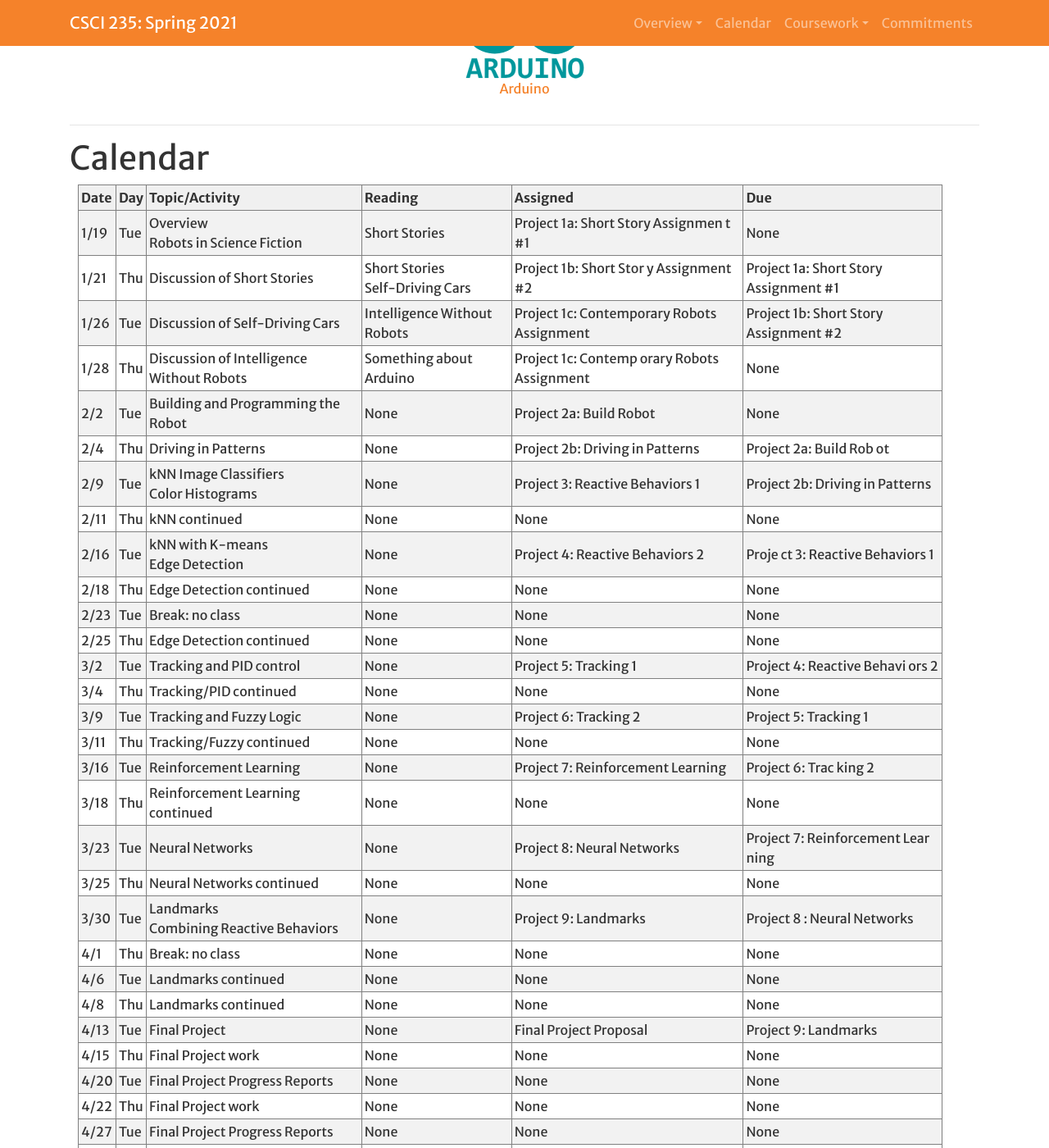
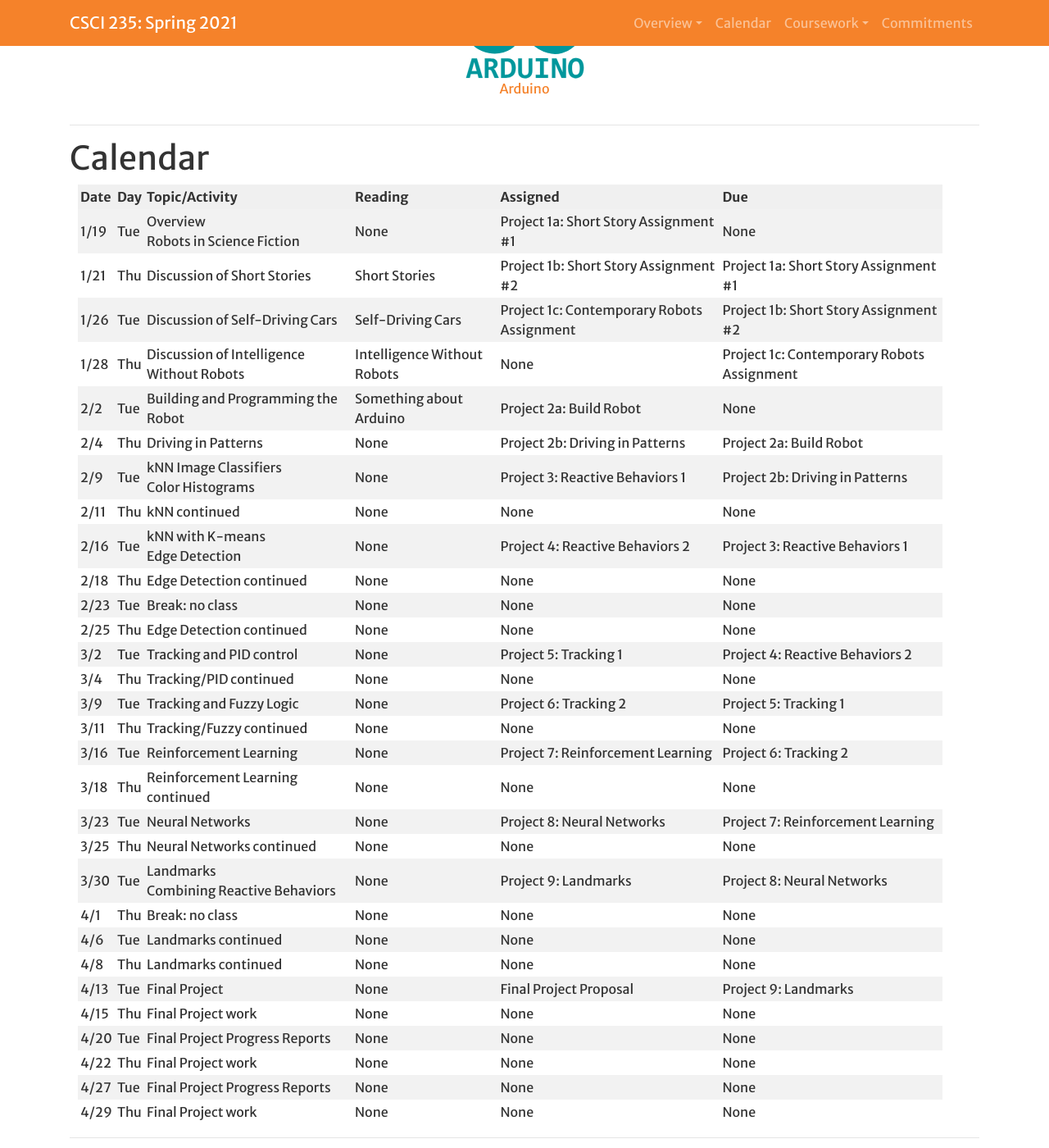
Before and after one commit to Hendrix-CS/csci235, a Jekyll site: the page built from index.md, in a window 1280 px wide and 1400 px high, scrolled down 1252 px. Shown: the whole window at 82% size. Built offline with Jekyll 4.4.1, drawn with Linux system fonts in a browser that asks for light colours; a script that is not in the unit is left out; our own code applies the rules of GitHub Pages for plain Markdown files.

Commit message:
Updated calendar.

```diff
--- a/index.md
+++ b/index.md
@@ -29,42 +29,30 @@ Upon completing this course, our goal is for you to be able to:
 
 # <a name="calendar">Calendar</a>
 
-<table border cellspacing="2" cellpadding="3">
+<table cellspacing="2" cellpadding="3">
 <tbody>
 <tr><th>Date</th><th>Day</th><th>Topic/Activity</th><th>Reading</th><th>Assigned</th><th>Due</th></tr>
-<tr><td>1/19</td><td>Tue</td><td>Overview<br>Robots in Science Fiction</td><td>Short Stories</td><td>Project 1a: Short Story Assignmen
-t #1</td><td>None</td></tr>
-<tr><td>1/21</td><td>Thu</td><td>Discussion of Short Stories</td><td>Short Stories<br>Self-Driving Cars</td><td>Project 1b: Short Stor
-y Assignment #2</td><td>Project 1a: Short Story Assignment #1</td></tr>
-<tr><td>1/26</td><td>Tue</td><td>Discussion of Self-Driving Cars</td><td>Intelligence Without Robots</td><td>Project 1c: Contemporary
-Robots Assignment</td><td>Project 1b: Short Story Assignment #2</td></tr>
-<tr><td>1/28</td><td>Thu</td><td>Discussion of Intelligence Without Robots</td><td>Something about Arduino</td><td>Project 1c: Contemp
-orary Robots Assignment</td><td>None</td></tr>
-<tr><td>2/2</td><td>Tue</td><td>Building and Programming the Robot</td><td>None</td><td>Project 2a: Build Robot</td><td>None</td></tr>
-<tr><td>2/4</td><td>Thu</td><td>Driving in Patterns</td><td>None</td><td>Project 2b: Driving in Patterns</td><td>Project 2a: Build Rob
-ot</td></tr>
-<tr><td>2/9</td><td>Tue</td><td>kNN Image Classifiers<br>Color Histograms</td><td>None</td><td>Project 3: Reactive Behaviors 1</td><td
->Project 2b: Driving in Patterns</td></tr>
+<tr><td>1/19</td><td>Tue</td><td>Overview<br>Robots in Science Fiction</td><td>None</td><td>Project 1a: Short Story Assignment #1</td><td>None</td></tr>
+<tr><td>1/21</td><td>Thu</td><td>Discussion of Short Stories</td><td>Short Stories</td><td>Project 1b: Short Story Assignment #2</td><td>Project 1a: Short Story Assignment #1</td></tr>
+<tr><td>1/26</td><td>Tue</td><td>Discussion of Self-Driving Cars</td><td>Self-Driving Cars</td><td>Project 1c: Contemporary Robots Assignment</td><td>Project 1b: Short Story Assignment #2</td></tr>
+<tr><td>1/28</td><td>Thu</td><td>Discussion of Intelligence Without Robots</td><td>Intelligence Without Robots</td><td>None</td><td>Project 1c: Contemporary Robots Assignment</td></tr>
+<tr><td>2/2</td><td>Tue</td><td>Building and Programming the Robot</td><td>Something about Arduino</td><td>Project 2a: Build Robot</td><td>None</td></tr>
+<tr><td>2/4</td><td>Thu</td><td>Driving in Patterns</td><td>None</td><td>Project 2b: Driving in Patterns</td><td>Project 2a: Build Robot</td></tr>
+<tr><td>2/9</td><td>Tue</td><td>kNN Image Classifiers<br>Color Histograms</td><td>None</td><td>Project 3: Reactive Behaviors 1</td><td>Project 2b: Driving in Patterns</td></tr>
 <tr><td>2/11</td><td>Thu</td><td>kNN continued</td><td>None</td><td>None</td><td>None</td></tr>
-<tr><td>2/16</td><td>Tue</td><td>kNN with K-means<br>Edge Detection</td><td>None</td><td>Project 4: Reactive Behaviors 2</td><td>Proje
-ct 3: Reactive Behaviors 1</td></tr>
+<tr><td>2/16</td><td>Tue</td><td>kNN with K-means<br>Edge Detection</td><td>None</td><td>Project 4: Reactive Behaviors 2</td><td>Project 3: Reactive Behaviors 1</td></tr>
 <tr><td>2/18</td><td>Thu</td><td>Edge Detection continued</td><td>None</td><td>None</td><td>None</td></tr>
 <tr><td>2/23</td><td>Tue</td><td>Break: no class</td><td>None</td><td>None</td><td>None</td></tr>
 <tr><td>2/25</td><td>Thu</td><td>Edge Detection continued</td><td>None</td><td>None</td><td>None</td></tr>
-<tr><td>3/2</td><td>Tue</td><td>Tracking and PID control</td><td>None</td><td>Project 5: Tracking 1</td><td>Project 4: Reactive Behavi
-ors 2</td></tr>
+<tr><td>3/2</td><td>Tue</td><td>Tracking and PID control</td><td>None</td><td>Project 5: Tracking 1</td><td>Project 4: Reactive Behaviors 2</td></tr>
 <tr><td>3/4</td><td>Thu</td><td>Tracking/PID continued</td><td>None</td><td>None</td><td>None</td></tr>
-<tr><td>3/9</td><td>Tue</td><td>Tracking and Fuzzy Logic</td><td>None</td><td>Project 6: Tracking 2</td><td>Project 5: Tracking 1</td>
-</tr>
+<tr><td>3/9</td><td>Tue</td><td>Tracking and Fuzzy Logic</td><td>None</td><td>Project 6: Tracking 2</td><td>Project 5: Tracking 1</td></tr>
 <tr><td>3/11</td><td>Thu</td><td>Tracking/Fuzzy continued</td><td>None</td><td>None</td><td>None</td></tr>
-<tr><td>3/16</td><td>Tue</td><td>Reinforcement Learning</td><td>None</td><td>Project 7: Reinforcement Learning</td><td>Project 6: Trac
-king 2</td></tr>
+<tr><td>3/16</td><td>Tue</td><td>Reinforcement Learning</td><td>None</td><td>Project 7: Reinforcement Learning</td><td>Project 6: Tracking 2</td></tr>
 <tr><td>3/18</td><td>Thu</td><td>Reinforcement Learning continued</td><td>None</td><td>None</td><td>None</td></tr>
-<tr><td>3/23</td><td>Tue</td><td>Neural Networks</td><td>None</td><td>Project 8: Neural Networks</td><td>Project 7: Reinforcement Lear
-ning</td></tr>
+<tr><td>3/23</td><td>Tue</td><td>Neural Networks</td><td>None</td><td>Project 8: Neural Networks</td><td>Project 7: Reinforcement Learning</td></tr>
 <tr><td>3/25</td><td>Thu</td><td>Neural Networks continued</td><td>None</td><td>None</td><td>None</td></tr>
-<tr><td>3/30</td><td>Tue</td><td>Landmarks<br>Combining Reactive Behaviors</td><td>None</td><td>Project 9: Landmarks</td><td>Project 8
-: Neural Networks</td></tr>
+<tr><td>3/30</td><td>Tue</td><td>Landmarks<br>Combining Reactive Behaviors</td><td>None</td><td>Project 9: Landmarks</td><td>Project 8: Neural Networks</td></tr>
 <tr><td>4/1</td><td>Thu</td><td>Break: no class</td><td>None</td><td>None</td><td>None</td></tr>
 <tr><td>4/6</td><td>Tue</td><td>Landmarks continued</td><td>None</td><td>None</td><td>None</td></tr>
 <tr><td>4/8</td><td>Thu</td><td>Landmarks continued</td><td>None</td><td>None</td><td>None</td></tr>
@@ -76,6 +64,7 @@ ning</td></tr>
 <tr><td>4/29</td><td>Thu</td><td>Final Project work</td><td>None</td><td>None</td><td>None</td></tr>
 </tbody>
 </table>
+
 
 
 <hr>
```
